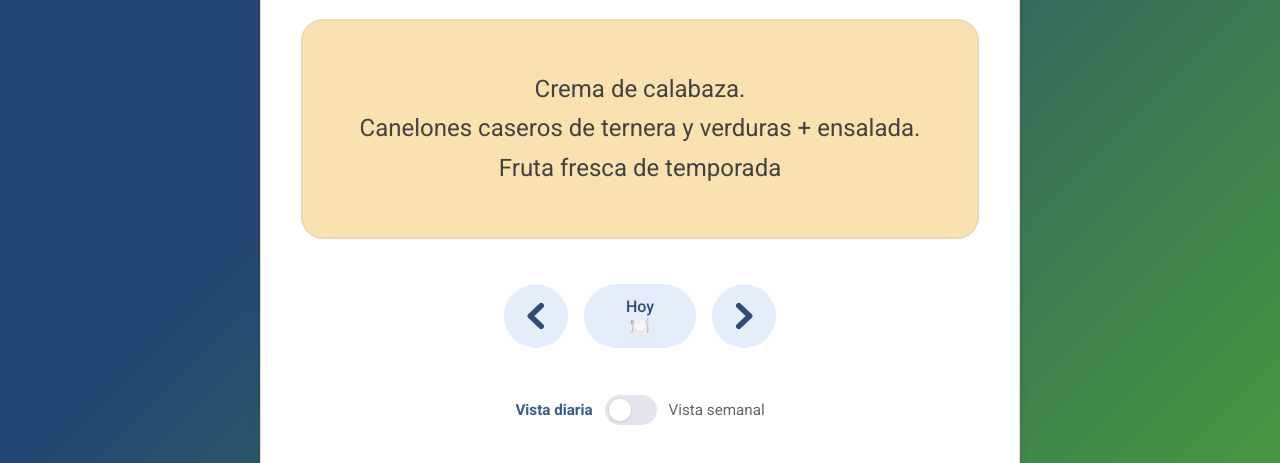
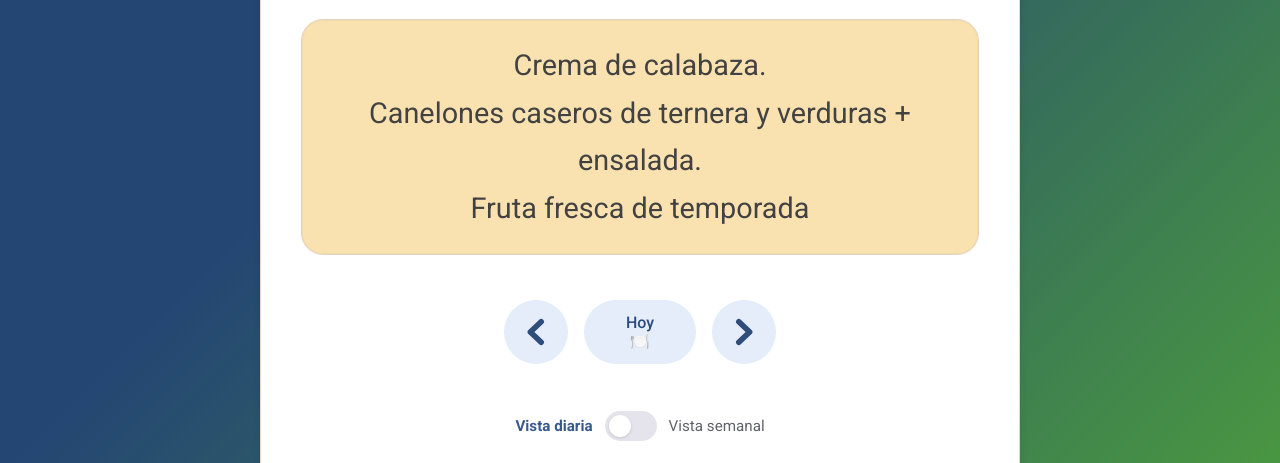
Before and after one commit to BeneharoFranco/ComedorTeresianas, a plain HTML site: page index.html in a window 1280 px wide. Shown: the part 174-637 px from the top of the page. Drawn offline with Linux system fonts and the light colour scheme.

Commit message:
tamaño de letra

```diff
--- a/style.css
+++ b/style.css
@@ -59,7 +59,7 @@ h1 {
   border: 1px solid color-mix(in srgb, var(--complementary) 38%, white);
   border-radius: 22px;
   text-align: center;
-  font-size: clamp(1.2rem, 3vw, 1.5rem);
+  font-size: clamp(1.4rem, 3.5vw, 1.8rem);
   line-height: 1.65;
   box-shadow: inset 0 0 0 1px rgba(27, 27, 32, .03);
   transition: background-color .25s ease, color .25s ease;
```
